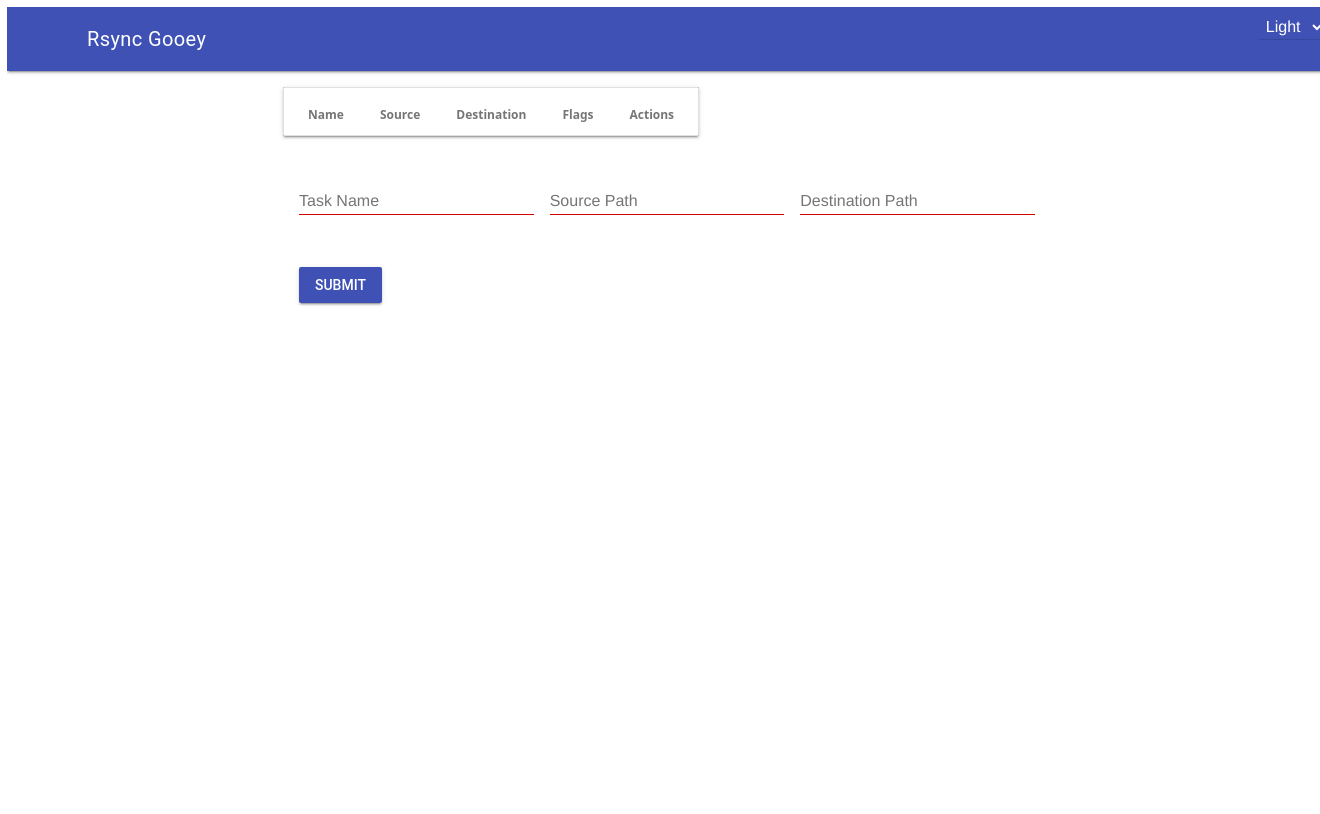
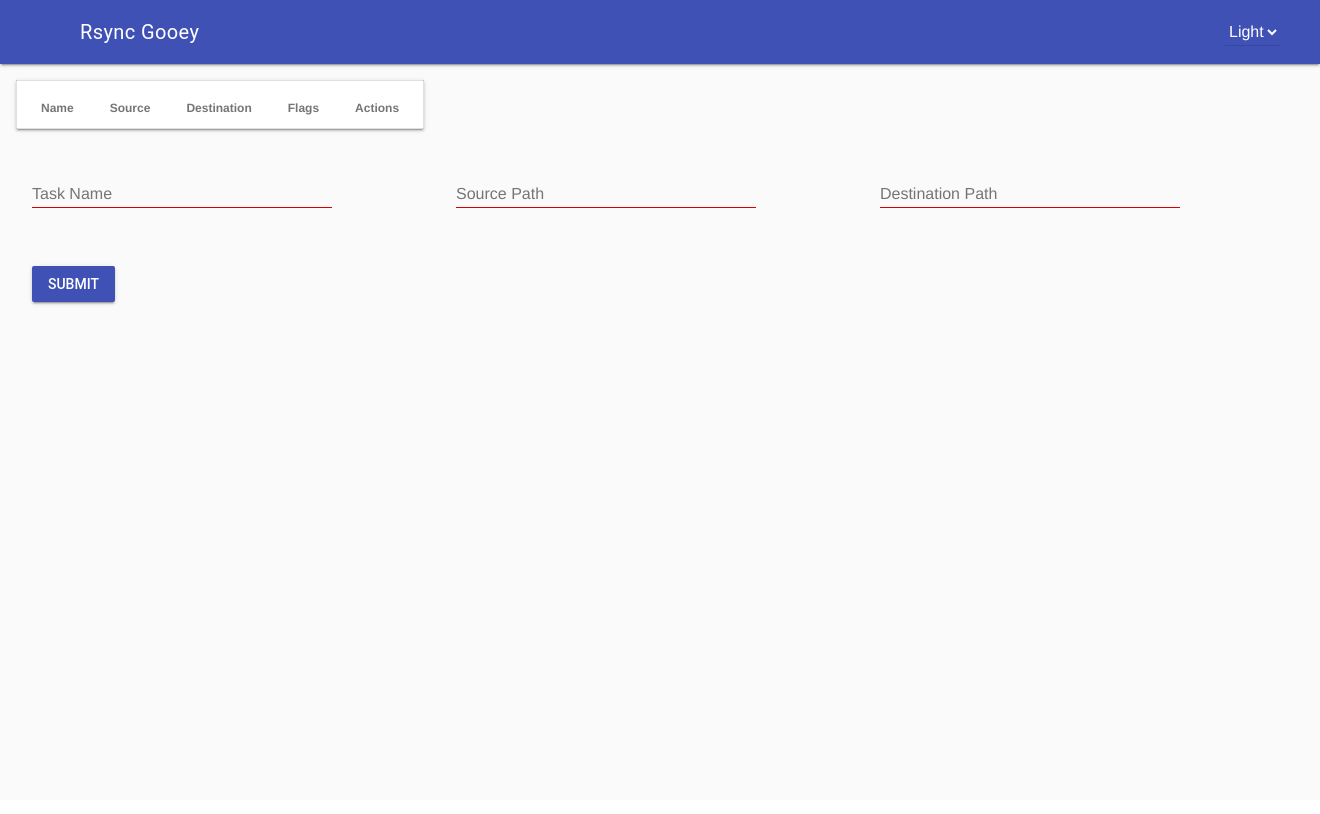
Before and after one commit to dro-ex/rsync-gooey, a Flask app: page / in a window 1320 px wide; the page is wider, and only the part inside the window is pictured. After the commit the page ends 305 px from the top of that part, so only its background shows below. Run offline with Flask 3, Linux system fonts and the light colour scheme; lists and menus that the app fills with data are empty.

Commit message:
Update style.css

```diff
--- a/static/style.css
+++ b/static/style.css
@@ -1,55 +1,22 @@
-/* ensure custom elements display properly */
-rsync-task-list, rsync-task-form {
-  display: block;
+body.light {
+  background: #fafafa;
+  color: #212121;
 }
-
-/* Theme variables */
-:root.light {
-  --bg-color: #f9f9f9;
-  --text-color: #000;
-  --table-bg: #fff;
-  --th-bg: #eee;
-  --border-color: #ccc;
-  --button-bg: #0074D9;
-  --button-text: #fff;
+body.dark {
+  background: #303030;
+  color: #f5f5f5;
 }
-:root.dark {
-  --bg-color: #2c2c2c;
-  --text-color: #eee;
-  --table-bg: #333;
-  --th-bg: #444;
-  --border-color: #555;
-  --button-bg: #1e88e5;
-  --button-text: #fff;
+#theme-selector-container {
+  margin-left: auto;
 }
-
-body {
-  font-family: system-ui, sans-serif;
-  margin: 0;
-  padding: 0.5em;
-  background: var(--bg-color);
-  color: var(--text-color);
-}
-header {
-  position: relative;
-  text-align: center;
+#flags {
+  display: grid;
+  grid-template-columns: repeat(4, 1fr);
+  gap: 0.5em;
   margin-bottom: 1em;
 }
-#theme-selector-container {
-  position: absolute;
-  top: 0.5em;
-  right: 0.5em;
+#flags label {
+  display: flex;
+  align-items: center;
+  gap: 0.5em;
 }
-#theme-selector {
-  padding: 0.2em;
-  margin-left: 0.3em;
-}
-main {
-  max-width: 800px;
-  margin: auto;
-}
-
-/* spacing below task list */
-rsync-task-list {
-  margin-bottom: 2em;
-}
```
